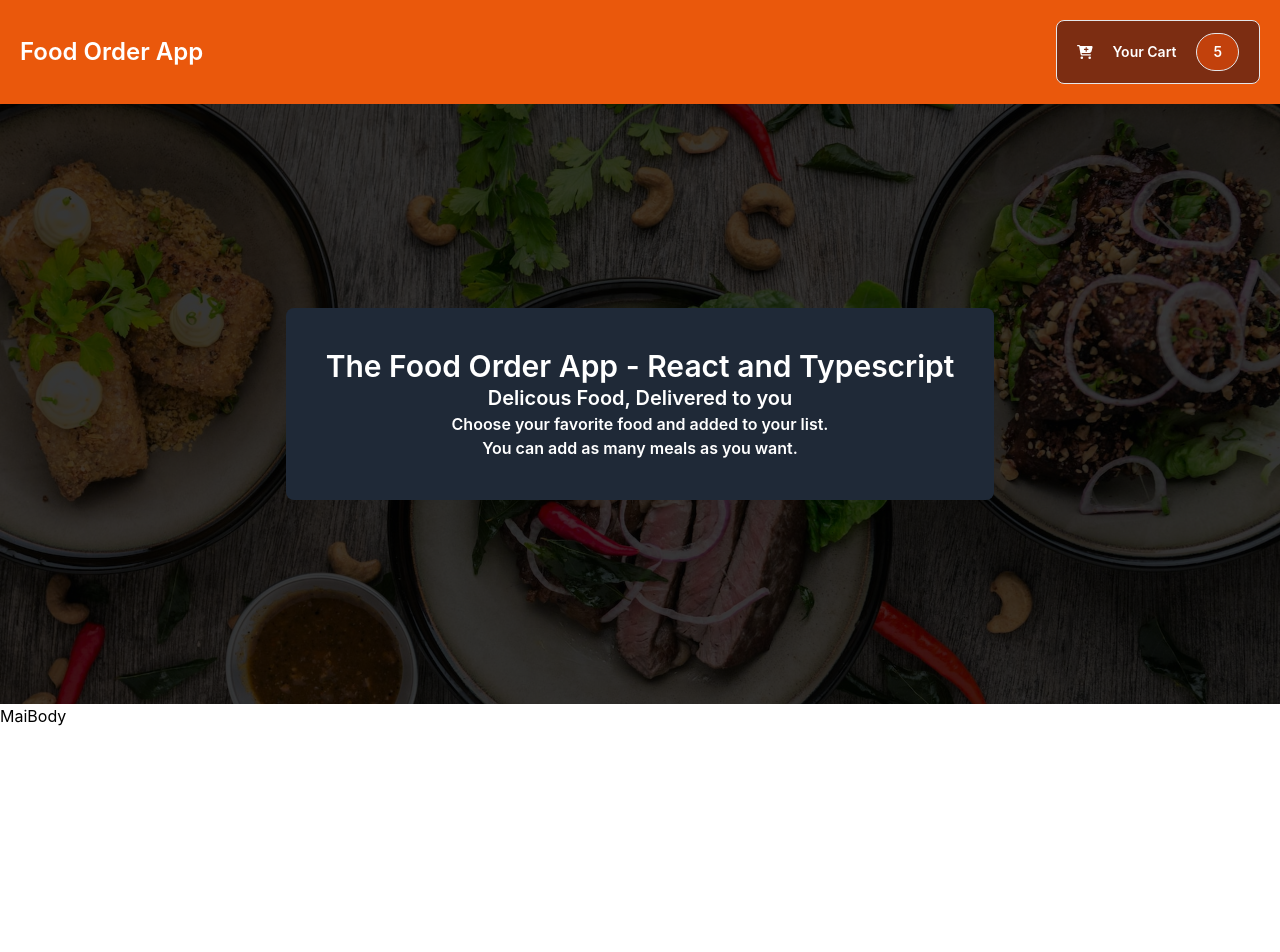
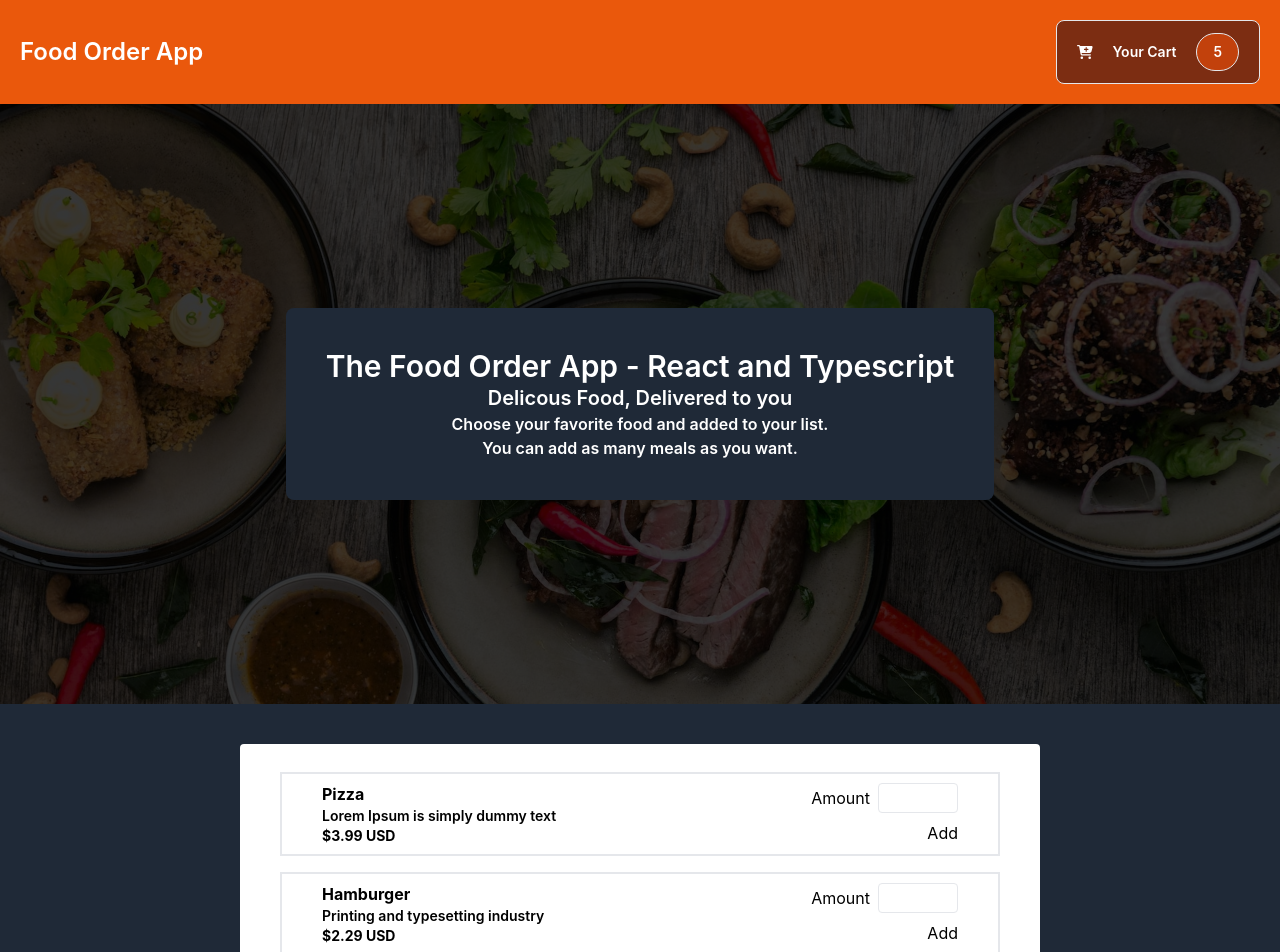
Before and after one commit to Jorge-Ortiz-Mata/04-food-order-app, a React (Create React App) app: page / in a window 1280 px wide. Shown: the top 952 px of the page. Before the commit the page ends 800 px from the top, so only its background shows below. Built offline with nearby package versions, Linux system fonts and the light colour scheme.

Commit message:
Adding Meals Section.

```diff
--- a/src/App.tsx
+++ b/src/App.tsx
@@ -1,6 +1,6 @@
 import Header from "./components/Header/Header";
 import MainWelcome from "./components/Welcome/MainWelcome";
-import MainBody from "./components/Body/MainBody";
+import MealsSection from "./components/Meals/MealsSection";
 
 function App() {
 
@@ -12,7 +12,7 @@ function App() {
     <>
       <Header title='Hello My title' />
       <MainWelcome />
-      <MainBody />
+      <MealsSection />
     </>
   );
 }
--- a/src/components/Body/MainBody.tsx
+++ /dev/null
@@ -1,8 +0,0 @@
-const MainBody:React.FC = () => {
-
-  return(
-    <p>MaiBody</p>
-  )
-}
-
-export default MainBody;
--- /dev/null
+++ b/src/components/Meals/Meal.tsx
@@ -0,0 +1,24 @@
+import MealInfo from './MealInfo';
+import MealForm from './MealForm';
+
+interface MealProps {
+  name: string,
+  description: string,
+  price: number
+}
+
+const Meal = ({name, description, price}:MealProps) => {
+
+  const handleSubmit = (amount: number): void => {
+    console.log(amount);
+  }
+
+  return (
+    <div className="border-2 py-2 px-10 m-2 flex justify-between items-center w-full gap-10">
+      <MealInfo name={name} description={description} price={price} />
+      <MealForm onSubmitAmount={handleSubmit} />
+    </div>
+  )
+}
+
+export default Meal;
--- /dev/null
+++ b/src/components/Meals/MealForm.tsx
@@ -0,0 +1,32 @@
+import React, { useState } from "react";
+
+interface MealFormProps {
+  onSubmitAmount: (amount: number) => void;
+}
+
+const MealForm = ({onSubmitAmount}:MealFormProps) => {
+  // const [value, setValue] = useState();
+
+  // const handleChange = (value: number):void => {
+
+  // }
+
+  const handleSubmit = (e: React.SyntheticEvent): void => {
+    e.preventDefault();
+  //   onSubmitAmount(10);
+  }
+
+  return(
+    <form className="flex flex-col gap-2 items-end justify-center" onSubmit={handleSubmit} >
+      <div className="flex items-center gap-2">
+        <label htmlFor="amount">Amount</label>
+        <input type="number" className="border p-1 text-sm font-semibold rounded w-20" />
+      </div>
+      <div className="flex items-center">
+        <input type="submit" value="Add" />
+      </div>
+    </form>
+  )
+}
+
+export default MealForm;
--- /dev/null
+++ b/src/components/Meals/MealInfo.tsx
@@ -0,0 +1,18 @@
+interface MealInfoProps {
+  name: string,
+  description: string,
+  price: number
+}
+
+const MealInfo = ({name, description, price}:MealInfoProps) => {
+
+  return(
+    <div className="flex flex-col">
+      <span className="font-bold text-base">{name}</span>
+      <span className="font-semibold text-sm">{description}</span>
+      <span className="font-bold text-sm">${price} USD</span>
+    </div>
+  )
+}
+
+export default MealInfo;
--- /dev/null
+++ b/src/components/Meals/MealsList.tsx
@@ -0,0 +1,17 @@
+import Meal from "./Meal";
+import { meals } from "../../data/meals";
+
+const MealsList:React.FC = () => {
+
+  return (
+    <div className="bg-white rounded flex flex-col items-center py-5 px-10 w-2/3">
+      {
+        meals.map((meal) => {
+          return <Meal key={meal.id} {...meal}/>
+        })
+      }
+    </div>
+  )
+}
+
+export default MealsList;
--- /dev/null
+++ b/src/components/Meals/MealsSection.tsx
@@ -0,0 +1,12 @@
+import MealsList from "./MealsList";
+
+const MealsSection:React.FC = () => {
+
+  return(
+    <div className="flex flex-col items-center justify-center p-10 bg-gray-800">
+      <MealsList />
+    </div>
+  )
+}
+
+export default MealsSection;
--- a/src/data/dishes-data.js
+++ b/src/data/meals.ts
@@ -1,8 +1,15 @@
-export const dishes = [
+type MealType = {
+  id: number,
+  name: string,
+  description: string,
+  price: number
+}
+
+export const meals: MealType[] = [
   { id: 1, name: 'Pizza', description: 'Lorem Ipsum is simply dummy text', price: 3.99 },
   { id: 2, name: 'Hamburger', description: 'Printing and typesetting industry', price: 2.29 },
   { id: 3, name: 'Hot-Dog', description: 'Printing and typesetting industry', price: 1.49 },
   { id: 4, name: 'Rice', description: 'Lorem Ipsum is simply dummy text', price: 2.99 },
   { id: 5, name: 'Tacos', description: 'Printing and typesetting industry', price: 1.19 },
   { id: 6, name: 'Chicken', description: 'Lorem Ipsum is simply dummy text', price: 2.99 }
-];
+]
```
